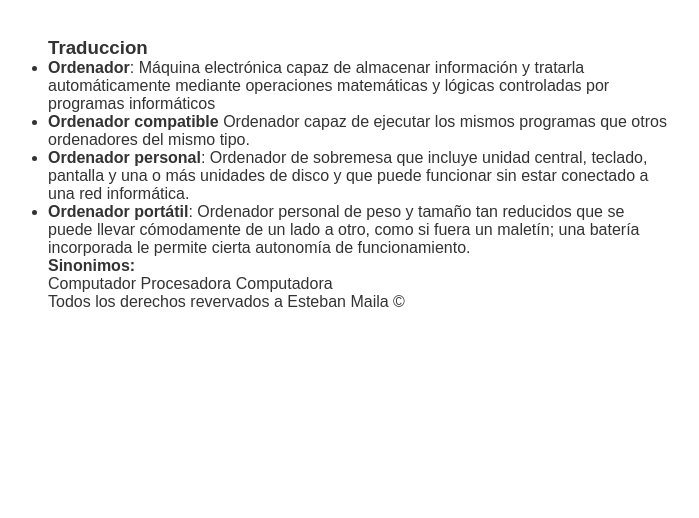
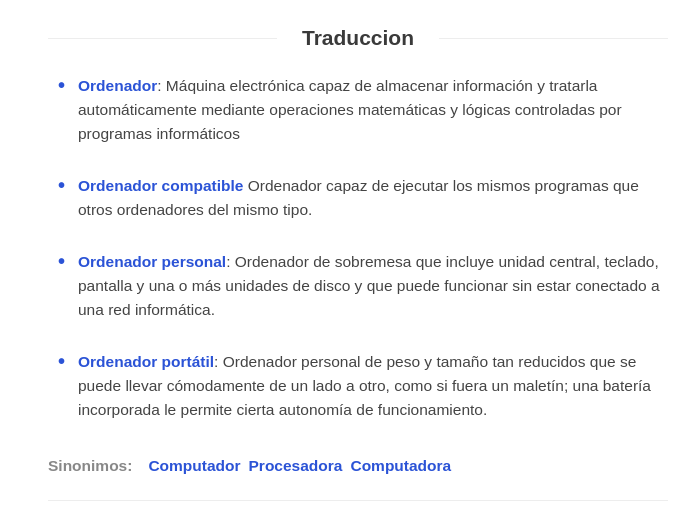
Before and after one commit to Esteban-Maila/Taller-2.2, a plain HTML site: page index.html in a window 1280 px wide. Shown: the part 267-785 px from the top of the page, without its empty margins (282-981 px from the left). Drawn offline with Linux system fonts and the light colour scheme.

Commit message:
Estilos CSS para definiciones, linea divisoria, sinonimos y pie de pagina

```diff
--- a/style.css
+++ b/style.css
@@ -129,3 +129,81 @@ body {
 .word__btn:hover {
     background-color: #2B53D6;
 }
+
+.layout__definitions {
+    margin-bottom: 2rem;
+}
+
+.definitions__title {
+    width: 100%;
+    text-align: center;
+    border-bottom: 1px solid #EDEDED;
+    line-height: 0.1rem;
+    margin: 1rem 0 3.5rem;
+    font-size: 2.1rem;
+    color: #3A3A3A;
+}
+
+.definitions__title span {
+    background-color: #FFFFFF;
+    padding: 0 2.5rem;
+}
+
+.definitions__list {
+    list-style: none;
+    padding-left: 1.5rem;
+}
+
+.list__item {
+    position: relative;
+    margin-bottom: 2.8rem;
+    padding-left: 1.5rem;
+    line-height: 2.4rem;
+    font-size: 1.55rem;
+    color: #444444;
+}
+
+.list__item::before {
+    content: "•";
+    color: #2B53D6;
+    font-weight: bold;
+    font-size: 2rem;
+    position: absolute;
+    left: -0.5rem;
+    top: -0.1rem;
+}
+
+.list__definition b {
+    color: #2B53D6;
+}
+
+.definitions__syn {
+    display: flex;
+    flex-direction: row;
+    align-items: center;
+    gap: 0.8rem;
+    margin-top: 3.5rem;
+    padding-bottom: 2.5rem;
+    border-bottom: 1px solid #EDEDED;
+    font-size: 1.55rem;
+}
+
+.syn__title {
+    color: #888888;
+    font-weight: bold;
+    margin-right: 0.8rem;
+}
+
+.syn__item {
+    color: #2B53D6;
+    font-weight: bold;
+}
+
+.layout__footer {
+    padding: 1.5rem 0 4rem;
+}
+
+.footer__text {
+    font-size: 1.3rem;
+    color: #999999;
+}
```
